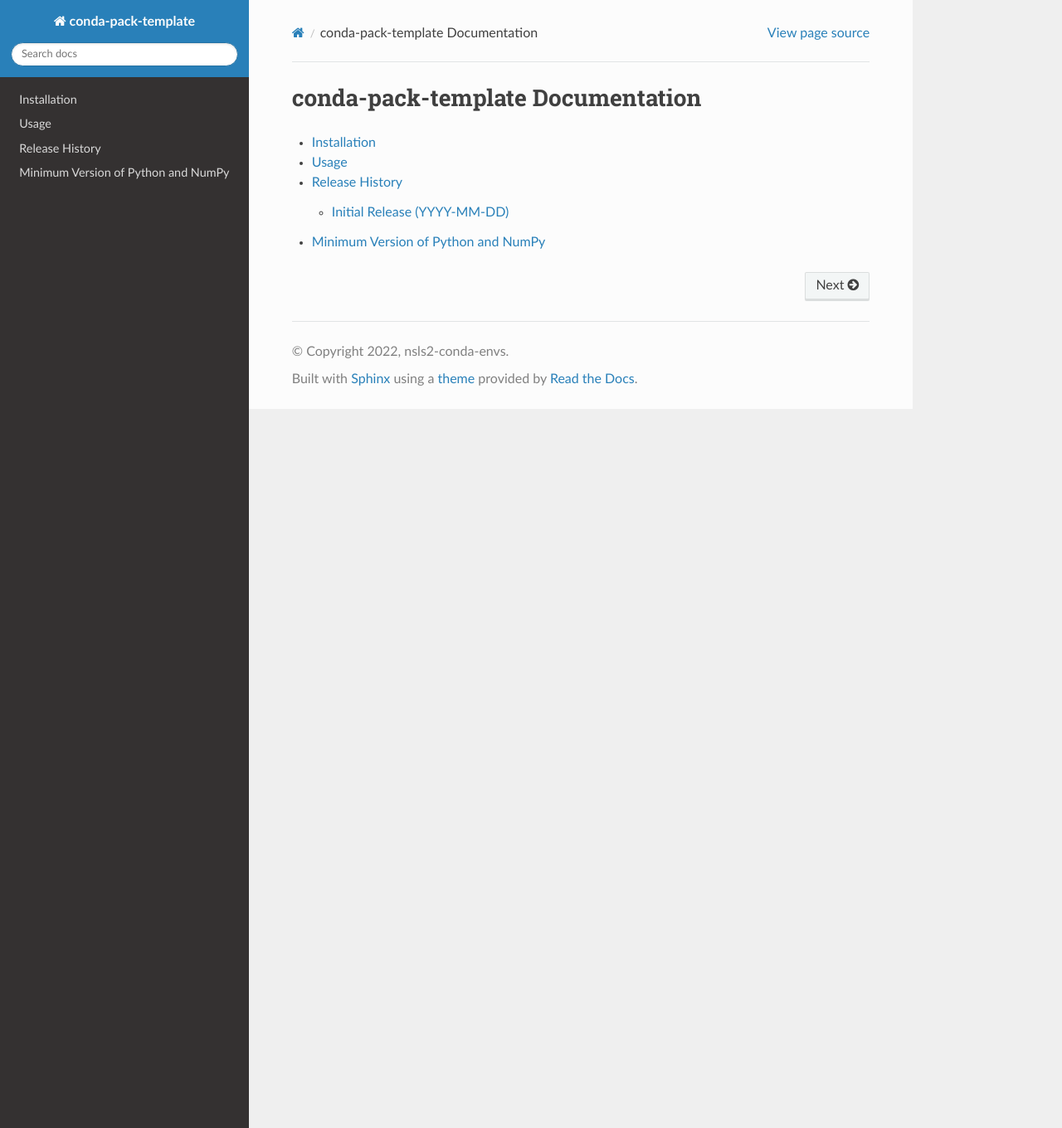
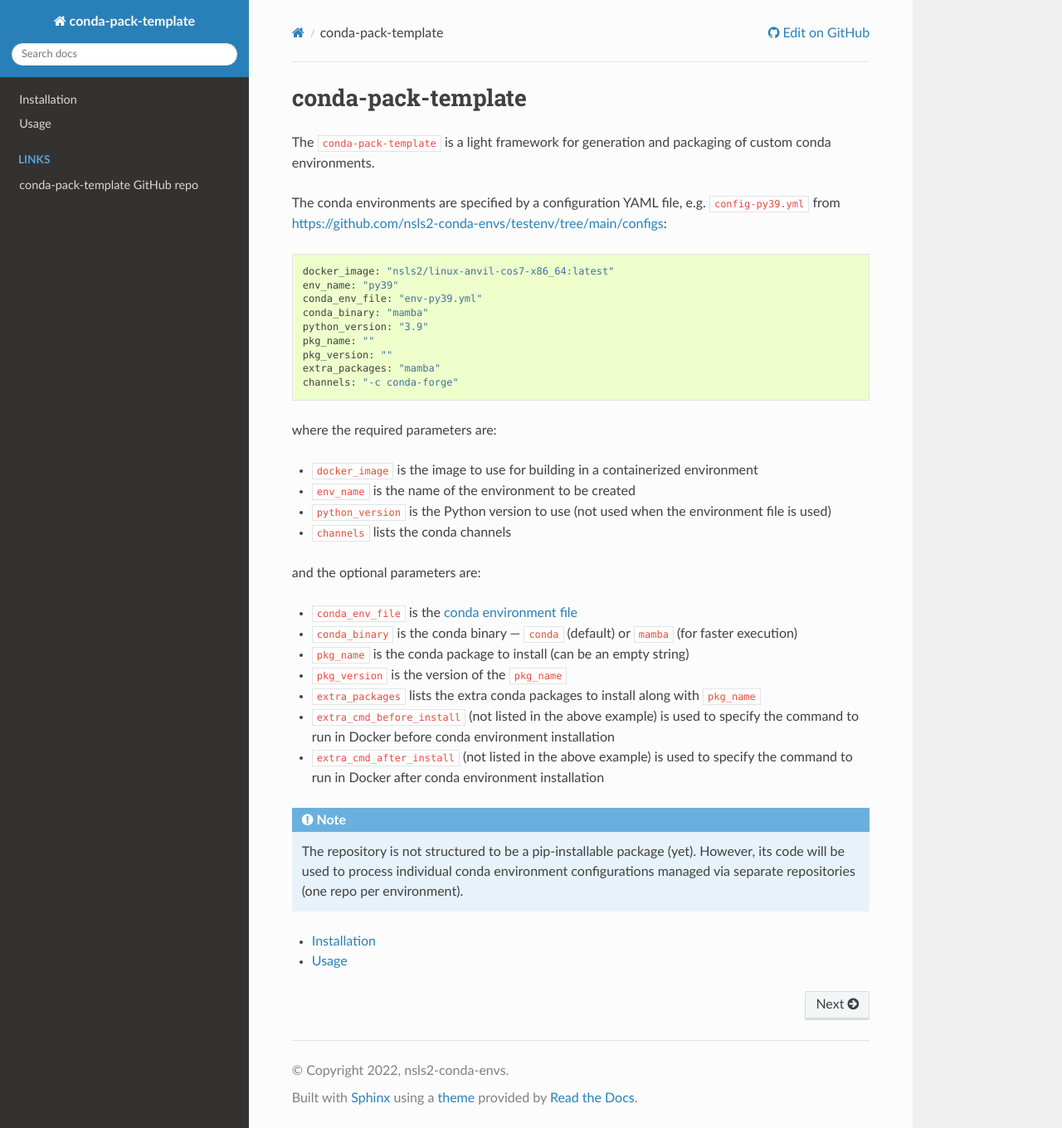
Before and after one commit to nsls2-conda-envs/conda-pack-template, a Sphinx documentation site: the page built from docs/source/index.rst, in a window 1280 px wide and 1360 px high. Shown: the whole window at 83% size. Built offline with Sphinx 7.4.7 and the Read the Docs theme 2.0.0, drawn with Linux system fonts in a browser that asks for light colours.

Commit message:
DOC: add overview and update the installation steps

```diff
--- a/docs/source/conf.py
+++ b/docs/source/conf.py
@@ -212,3 +212,11 @@ intersphinx_mapping = {
     "pandas": ("https://pandas.pydata.org/pandas-docs/stable", None),
     "matplotlib": ("https://matplotlib.org/stable", None),
 }
+
+html_context = {
+    "display_github": True, # Integrate GitHub
+    "github_user": "nsls2-conda-envs", # Username
+    "github_repo": "conda-pack-template", # Repo name
+    "github_version": "main", # Version
+    "conf_py_path": "/docs/source/", # Path in the checkout to the docs root
+}
--- a/docs/source/index.rst
+++ b/docs/source/index.rst
@@ -3,13 +3,67 @@
    You can adapt this file completely to your liking, but it should at least
    contain the root `toctree` directive.
 
-conda-pack-template Documentation
-=================================
+conda-pack-template
+===================
+
+The ``conda-pack-template`` is a light framework for generation and packaging
+of custom conda environments.
+
+The conda environments are specified by a configuration YAML file, e.g.
+``config-py39.yml`` from
+https://github.com/nsls2-conda-envs/testenv/tree/main/configs:
+
+.. code::
+
+    docker_image: "nsls2/linux-anvil-cos7-x86_64:latest"
+    env_name: "py39"
+    conda_env_file: "env-py39.yml"
+    conda_binary: "mamba"
+    python_version: "3.9"
+    pkg_name: ""
+    pkg_version: ""
+    extra_packages: "mamba"
+    channels: "-c conda-forge"
+
+where the required parameters are:
+
+- ``docker_image`` is the image to use for building in a containerized
+  environment
+- ``env_name`` is the name of the environment to be created
+- ``python_version`` is the Python version to use (not used when the
+  environment file is used)
+- ``channels`` lists the conda channels
+
+and the optional parameters are:
+
+- ``conda_env_file`` is  the `conda environment
+  file
+  <https://conda.io/projects/conda/en/latest/user-guide/tasks/manage-environments.html#creating-an-environment-file-manually>`_
+- ``conda_binary`` is the conda binary --- ``conda`` (default) or ``mamba``
+  (for faster execution)
+- ``pkg_name`` is the conda package to install (can be an empty string)
+- ``pkg_version`` is the version of the ``pkg_name``
+- ``extra_packages`` lists the extra conda packages to install along with
+  ``pkg_name``
+- ``extra_cmd_before_install`` (not listed in the above example) is used to
+  specify the command to run in Docker before conda environment installation
+- ``extra_cmd_after_install`` (not listed in the above example) is used to
+  specify the command to run in Docker after conda environment installation
+
+.. note::
+
+   The repository is not structured to be a pip-installable package (yet).
+   However, its code will be used to process individual conda environment
+   configurations managed via separate repositories (one repo per environment).
 
 .. toctree::
    :maxdepth: 2
 
    installation
    usage
-   release-history
-   min_versions
+
+.. toctree::
+   :hidden:
+   :caption: Links
+
+   conda-pack-template GitHub repo <https://github.com/nsls2-conda-envs/conda-pack-template>
--- a/docs/source/release-history.rst
+++ /dev/null
@@ -1,6 +0,0 @@
-===============
-Release History
-===============
-
-Initial Release (YYYY-MM-DD)
-----------------------------
```
Also changed, not shown: docs/source/installation.rst (+16 -2 lines), docs/source/min_versions.rst (deleted, +0 -28 lines).
